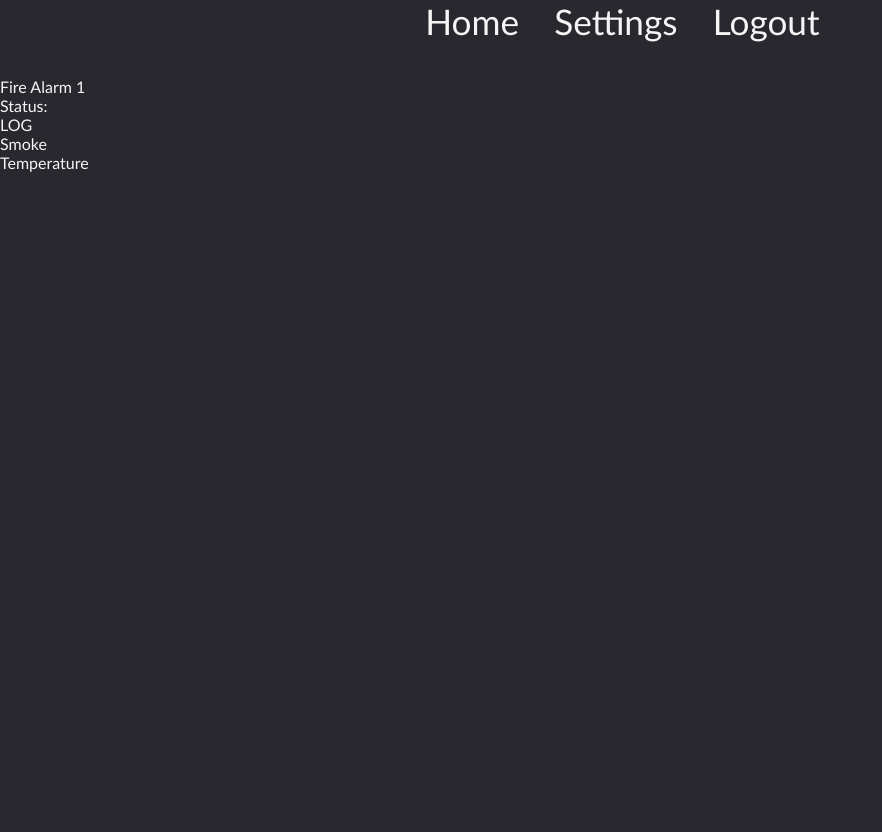
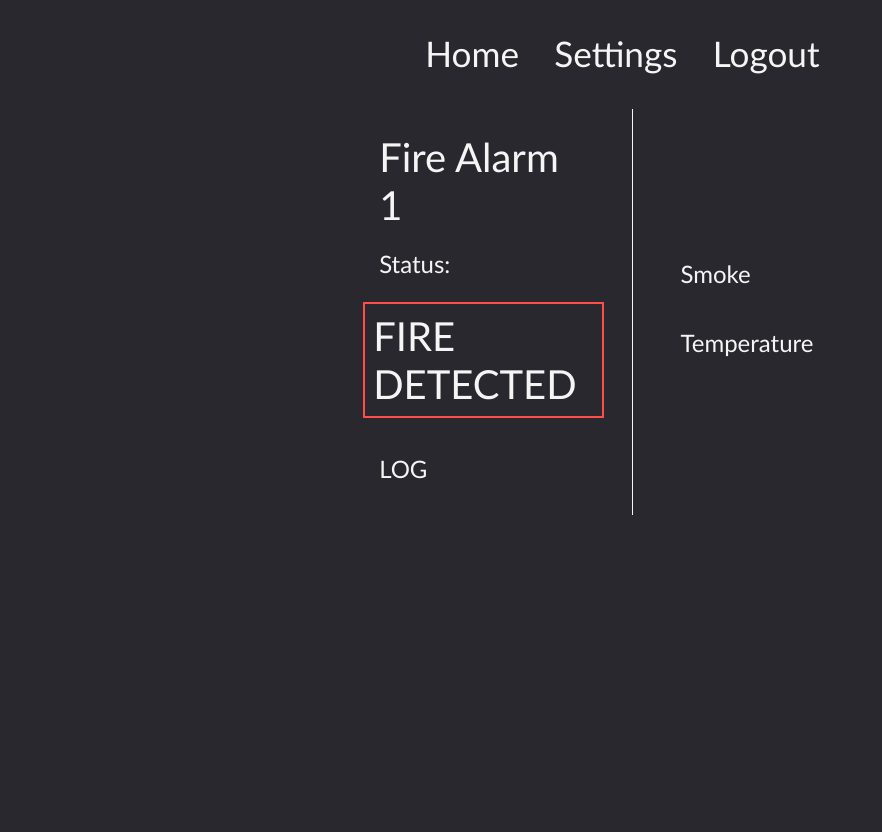
Before and after one commit to SYSC3010-W24/sysc3010-project-l1-g8, a Flask app: page / in a window 1280 px wide. Shown: the whole page, without its empty margins (0-882 px from the left). Before the commit the page ends 172 px from the top, so only its background shows below. Run offline with Flask 3, Linux system fonts and the light colour scheme; parts of the project's set-up code (start-up, migrations or seed data) failed here and were passed over.

Commit message:
feat: Create new home page styles

```diff
--- /dev/null
+++ b/web-app/static/index.css
@@ -0,0 +1,72 @@
+html,
+body {
+  height: 100%;
+  margin: 1em 0 0  0;
+  display: flex;
+  justify-content: center;
+  align-items: flex-start;
+}
+
+.content-box {
+  display: flex;
+  flex-direction: row;
+  justify-content: center;
+}
+
+.fire-alarm-box {
+  padding: 0.5em 0.25em 0.5em 0.25em;
+  margin-right: 0.5em;
+  flex: 1;
+}
+
+.alarm-name-box {
+  padding: 1em;
+  margin-bottom: 0.5em;
+}
+
+.alarm-status-box {
+  border: 2px solid #ff4d4d;
+  padding: 0.2em;
+  margin-bottom: 0.5em;
+  font-size: 2.5em;
+  display: flex;
+  flex-direction: row;
+  justify-content: center;
+}
+
+.alarm-name {
+  margin-bottom: 0.5em;
+  font-size: 2.5em;
+}
+
+.title-2 {
+  font-size: 1.5em;
+}
+
+.log-box {
+  padding: 1em;
+  margin-bottom: 0.5em;
+}
+
+.vertical-line {
+  border-left: 1px solid #f5f5f5;
+  margin: 0 1em;
+}
+
+.data-box {
+  padding: 2em 1em 2em 1em;
+  display: flex;
+  flex-direction: column;
+  justify-content: center;
+  flex: 1;
+}
+
+.smoke-box {
+  padding: 1em;
+  margin-bottom: 0.5em;
+}
+
+.temperature-box {
+  padding: 1em;
+  margin-bottom: 0.5em;
+}
--- a/web-app/templates/index.html
+++ b/web-app/templates/index.html
@@ -1,10 +1,10 @@
 <!DOCTYPE html>
 <html lang="en">
   <head>
-    <meta charset="UTF-8">
-    <meta name="viewport" content="width=device-width, initial-scale=1.0">
-    <link rel="stylesheet" href="static/index.css">
-    <link rel="stylesheet" href="static/global.css">
+    <meta charset="UTF-8" />
+    <meta name="viewport" content="width=device-width, initial-scale=1.0" />
+    <link rel="stylesheet" href="static/index.css" />
+    <link rel="stylesheet" href="static/global.css" />
     <title>FANS</title>
   </head>
   <body>
@@ -15,36 +15,33 @@
         <a href="">Logout</a>
       </div>
 
+      <div class="content-box">
         <div class="fire-alarm-box">
-            <div class="box1">
-                <p>Fire Alarm 1</p>
-                <p>Status: </p>
+          <div class="alarm-name-box">
+            <p class="alarm-name">Fire Alarm 1</p>
+            <p class="title-2">Status:</p>
           </div>
           <div class="alarm-status-box">
-
+            <p>FIRE DETECTED</p>
           </div>
           <div class="log-box">
-                <p>LOG</p>
+            <p class="title-2">LOG</p>
+          </div>
         </div>
 
-        </div>
+        <div class="vertical-line"></div>
 
-        <div class="content-box">
+        <div class="data-box">
           <div class="smoke-box">
-                <p>Smoke</p>
-                <div class="smoke-graph">
-
-                </div>
+            <p class="title-2">Smoke</p>
+            <div class="smoke-graph"></div>
           </div>
           <div class="temperature-box">
-                <p>Temperature</p>
-                <div class="temperature-graph">
-
+            <p class="title-2">Temperature</p>
+            <div class="temperature-graph"></div>
           </div>
         </div>
       </div>
-
-
     </main>
   </body>
 </html>
```
Lines whose indentation alone changed are shown as unchanged.
